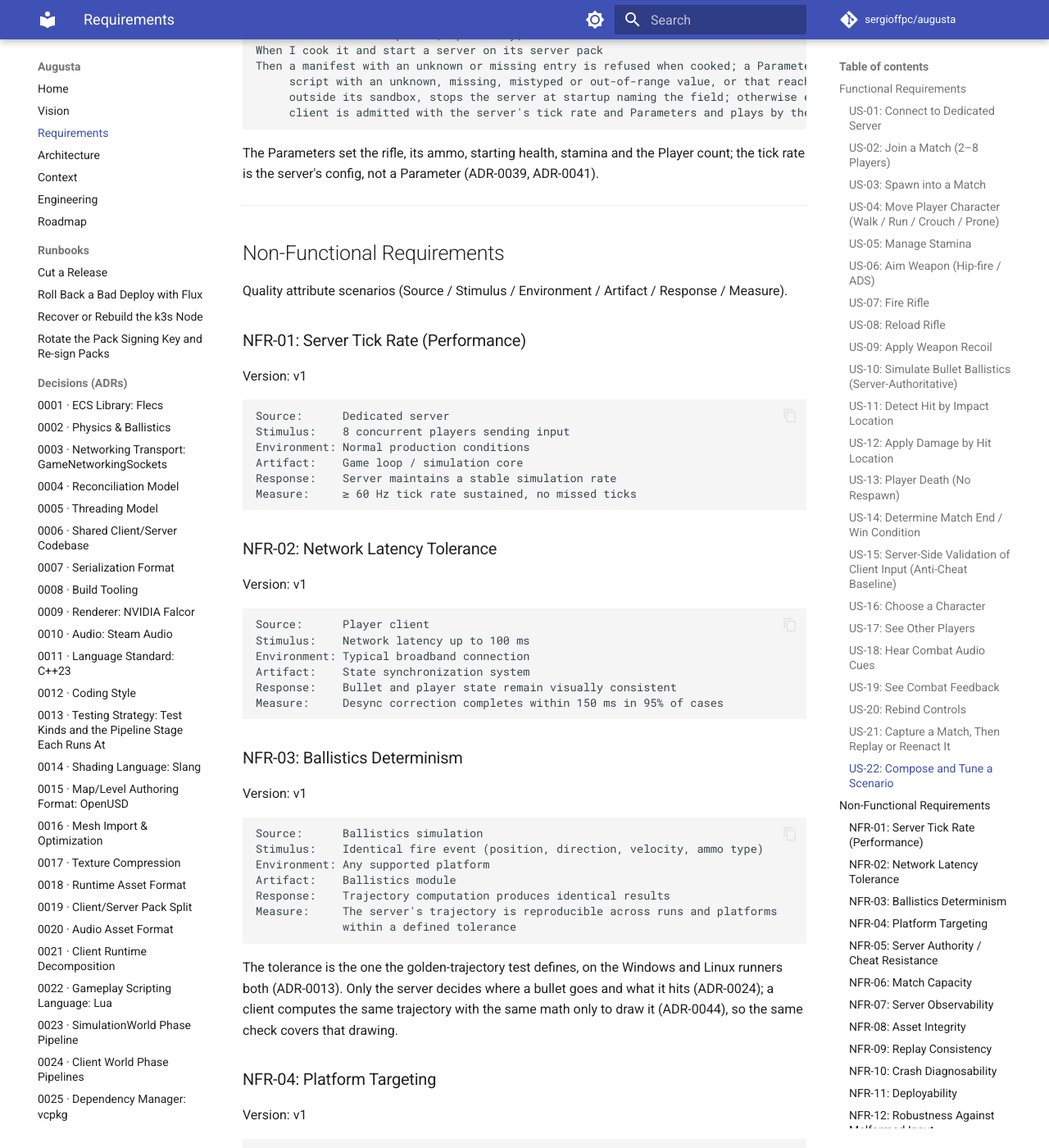
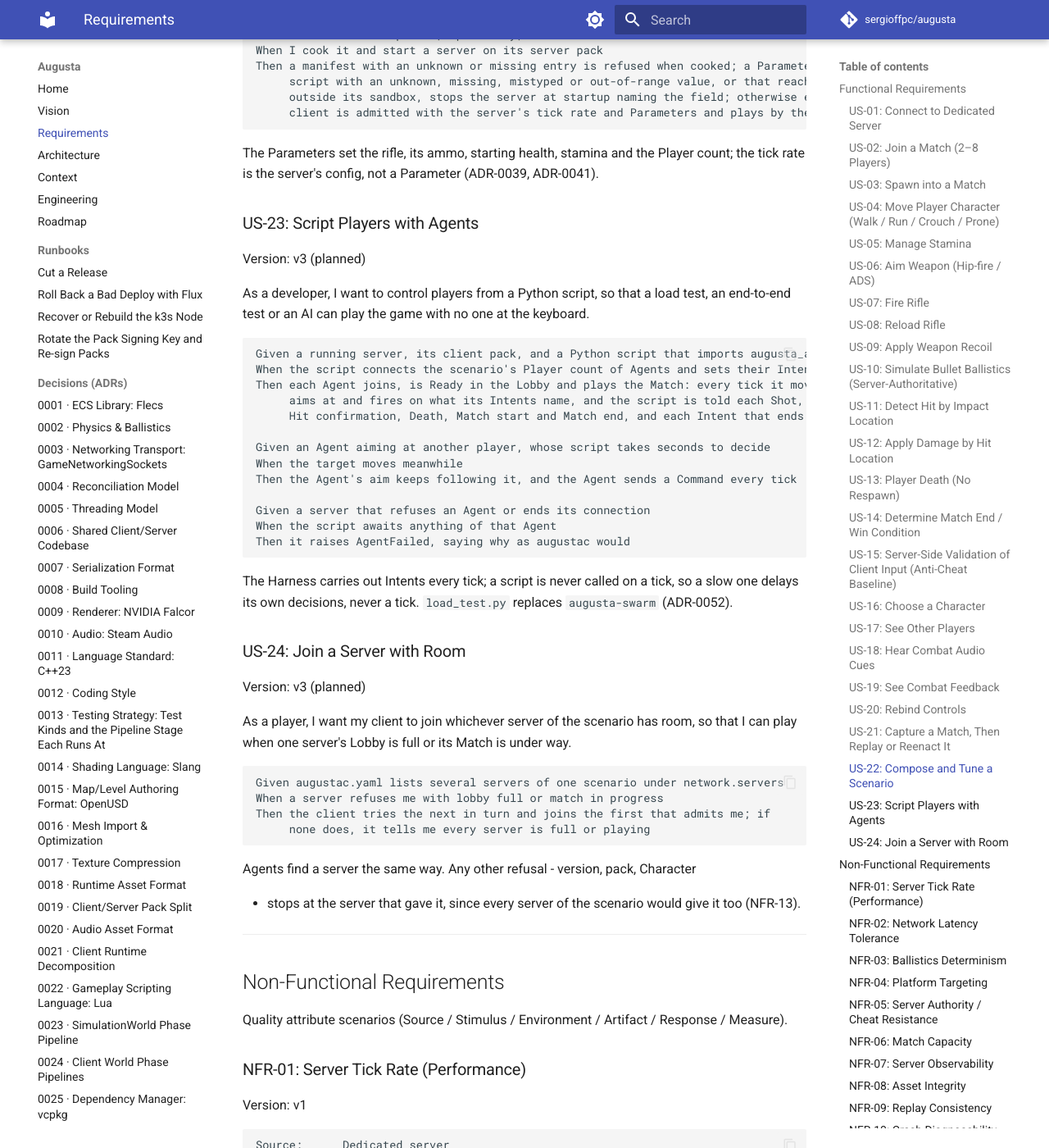
Before and after one commit to sergioffpc/augusta, an MkDocs documentation site: the page built from docs/REQUIREMENTS.md, in a window 1280 px wide and 1400 px high, scrolled down 7313 px. Shown: the whole window at 82% size. Built offline with MkDocs 1.6.1 and Material for MkDocs 9.7.7, drawn with Linux system fonts in a browser that asks for light colours; comment, search, counter and statistics services are not loaded; some of the changed text lies outside the part shown.

Commit message:
docs(requirements): add v3's Agent, server-with-room and load observability requirements
US-23 (script players with Agents, ADR-0052), US-24 (join whichever
server of the scenario has room) and NFR-14 (Agents' metrics beside the
servers' under a load test Job), planned for v3. The roadmap's v3
milestones name the requirements they exercise.

Co-Authored-By: Claude Opus 5.5 <noreply@anthropic.com>

````diff
--- a/docs/REQUIREMENTS.md
+++ b/docs/REQUIREMENTS.md
@@ -374,6 +374,52 @@ The Parameters set the rifle, its ammo, starting health, stamina and the Player
 count; the tick rate is the server's config, not a Parameter (ADR-0039,
 ADR-0041).
 
+### US-23: Script Players with Agents
+
+Version: v3 (planned)
+
+As a developer, I want to control players from a Python script, so that a load
+test, an end-to-end test or an AI can play the game with no one at the keyboard.
+
+```text
+Given a running server, its client pack, and a Python script that imports augusta_agent
+When the script connects the scenario's Player count of Agents and sets their Intents
+Then each Agent joins, is Ready in the Lobby and plays the Match: every tick it moves,
+     aims at and fires on what its Intents name, and the script is told each Shot,
+     Hit confirmation, Death, Match start and Match end, and each Intent that ends
+
+Given an Agent aiming at another player, whose script takes seconds to decide
+When the target moves meanwhile
+Then the Agent's aim keeps following it, and the Agent sends a Command every tick
+
+Given a server that refuses an Agent or ends its connection
+When the script awaits anything of that Agent
+Then it raises AgentFailed, saying why as augustac would
+```
+
+The Harness carries out Intents every tick; a script is never called on a tick,
+so a slow one delays its own decisions, never a tick. `load_test.py` replaces
+`augusta-swarm` (ADR-0052).
+
+### US-24: Join a Server with Room
+
+Version: v3 (planned)
+
+As a player, I want my client to join whichever server of the scenario has room,
+so that I can play when one server's Lobby is full or its Match is under way.
+
+```text
+Given augustac.yaml lists several servers of one scenario under network.servers
+When a server refuses me with lobby full or match in progress
+Then the client tries the next in turn and joins the first that admits me; if
+     none does, it tells me every server is full or playing
+```
+
+Agents find a server the same way. Any other refusal - version, pack, Character
+
+- stops at the server that gave it, since every server of the scenario would
+  give it too (NFR-13).
+
 ---
 
 ## Non-Functional Requirements
@@ -617,3 +663,23 @@ environment (ADR-0026), whose Deployment keeps `replicas: 1` because each
 replica would be another Lobby and Match behind the same address. NFR-06 is one
 server's capacity for one Match; this requirement is how many Matches run at
 once, one server each.
+
+### NFR-14: Client-side Observability Under Load
+
+Version: v3 (planned)
+
+```text
+Source:      Developer running a load test
+Stimulus:    A load test of Agents against develop or staging
+Environment: k3s cluster with the monitoring stack (ADR-0049)
+Artifact:    The load test Job and its Agents' metrics endpoint
+Response:    Grafana shows each Agent's Reconciliation corrections,
+             interpolation running dry, fire and Connection health beside the
+             servers' metrics
+Measure:     Starting or stopping a load test of up to 32 Agents is one Git
+             change (NFR-11); every Agent metric is present within one scrape
+             interval (15 s)
+```
+
+NFR-07 watches the server; this requirement watches what its clients see of it,
+which is what NFR-13's "degrades none of them" is measured by.
--- a/docs/ROADMAP.md
+++ b/docs/ROADMAP.md
@@ -213,7 +213,7 @@ language's format and lint; the documentation site publishes from `develop`
 v3 makes what goes wrong under load reproducible, and runs more than one Match
 of a scenario at once. Players with no one at the keyboard come first: Agents
 are the load that proves the rest, and Match captures bring back what fails
-under it. It meets US-21, NFR-09 and NFR-13.
+under it. It meets US-21, US-23, US-24, NFR-09, NFR-13 and NFR-14.
 
 ### M12 — Agents (M)
 
@@ -226,8 +226,8 @@ under it. It meets US-21, NFR-09 and NFR-13.
 - The `augusta_agent` package (asyncio), its pytest smoke test against an
   in-process server, and the `load_test.py` and `raw_hold.py` examples
 
-**Exercises:** ADR-0052, ADR-0005, ADR-0013 **Exit criteria:** `load_test.py`
-replaces `augusta-swarm` and passes against `develop`
+**Exercises:** US-23, ADR-0052, ADR-0005, ADR-0013 **Exit criteria:**
+`load_test.py` replaces `augusta-swarm` and passes against `develop`
 
 ### M13 — Client-side Metrics (S)
 
@@ -265,9 +265,9 @@ from any player's view, its Deaths and Match end as captured
 - `network.servers` in place of `network.server_address`: augustac and Agents
   try each in turn, moving on at _lobby full_ or _match in progress_
 
-**Exercises:** NFR-13, NFR-11, NFR-01, ADR-0026, ADR-0034 **Exit criteria:** 4
-servers of one scenario run 8-player Matches of Agents at once at 60 Hz with no
-missed ticks; adding or removing a server is one Git change
+**Exercises:** NFR-13, US-24, NFR-11, NFR-01, ADR-0026, ADR-0034 **Exit
+criteria:** 4 servers of one scenario run 8-player Matches of Agents at once at
+60 Hz with no missed ticks; adding or removing a server is one Git change
 
 ### M17 — Hardening & v3 Release (S)
 
````
Also changed, not shown: other parts of docs/ROADMAP.md (+3 -3 lines).
